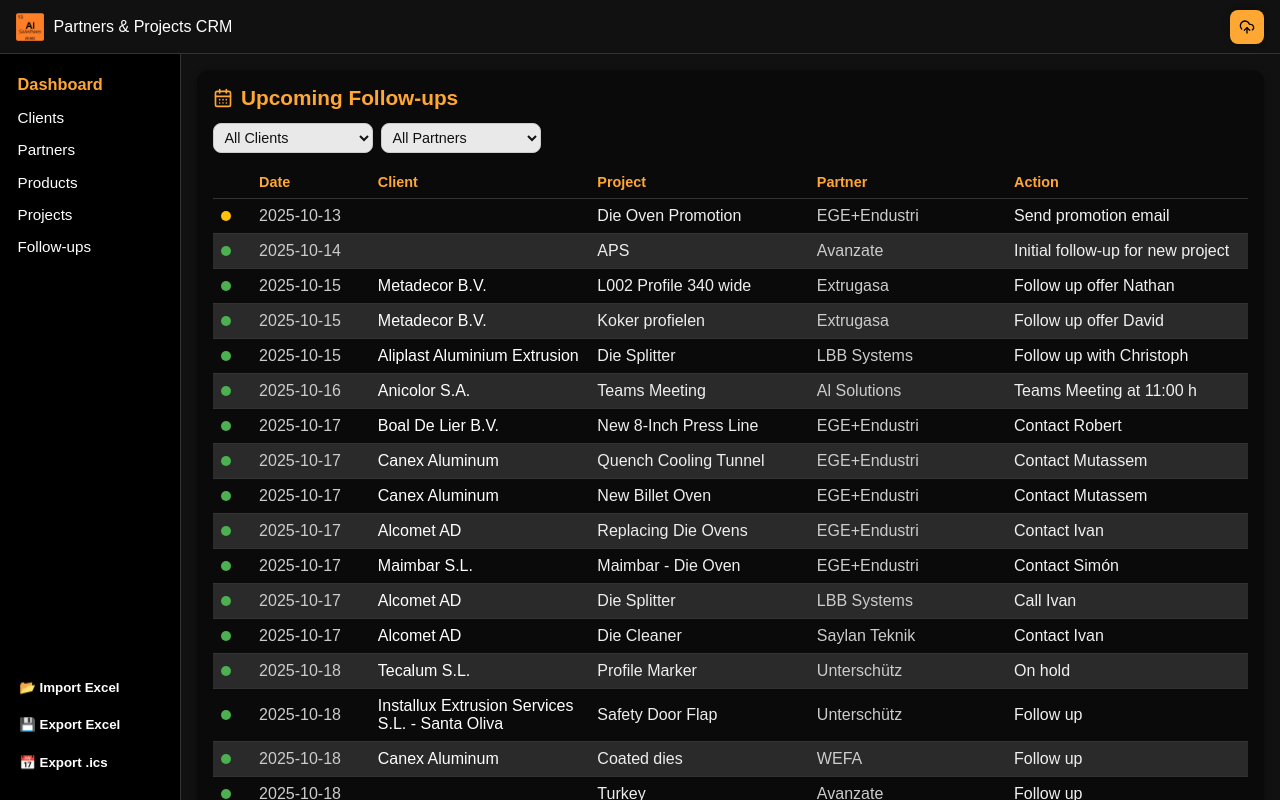
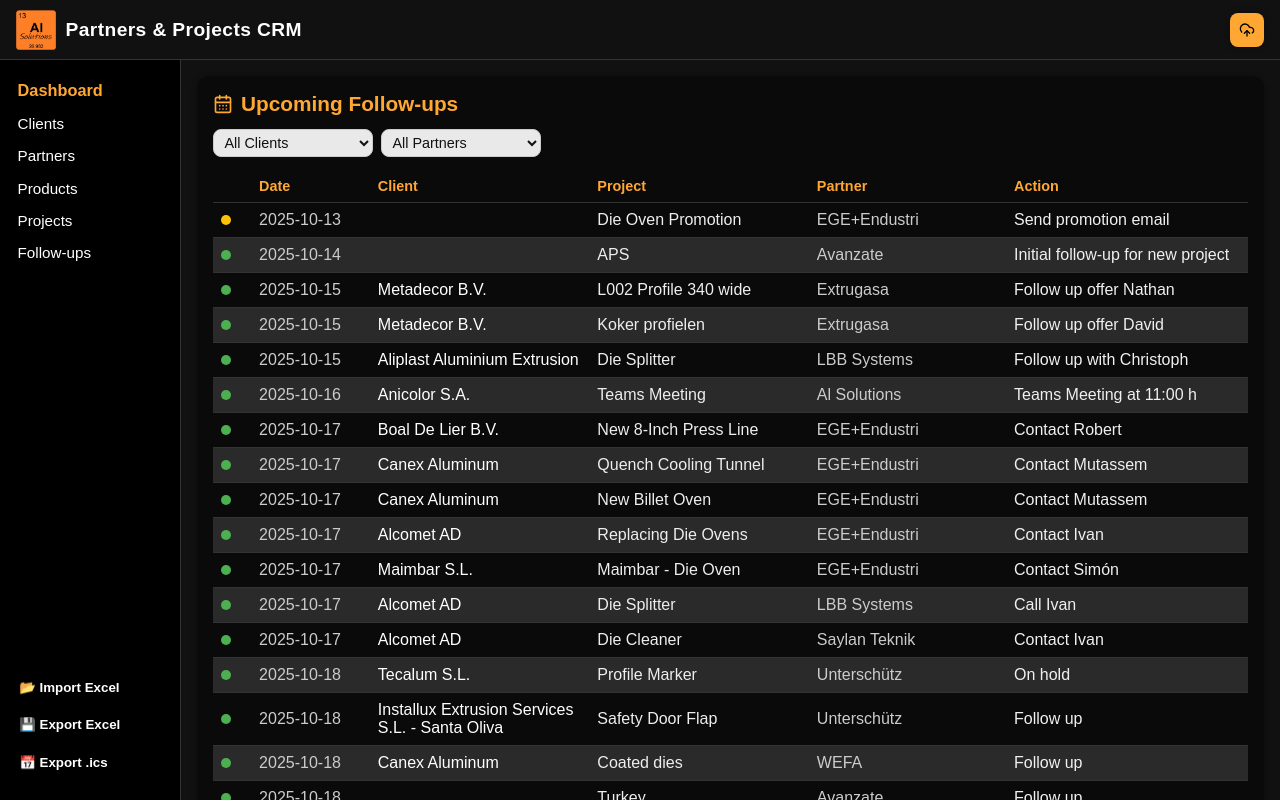
Before and after one commit to HansvanLeerdam/extrusion-crm-app, a React (Vite) app: page / in a window 1280 px wide. Built offline with nearby package versions, Linux system fonts and the light colour scheme; the HTML template or start-up script is replaced by a standard one.

Commit message:
Update header title and clean styles across pages

```diff
--- a/src/App.jsx
+++ b/src/App.jsx
@@ -252,10 +252,19 @@
           <img
             src="/logo.png"
             alt="Extrusion CRM"
-            style={{ height: "28px", width: "28px", objectFit: "contain" }}
+            style={{ height: "40px", width: "40px", objectFit: "contain" }}
           />
-          <div>Partners & Projects CRM</div>
-        </div>
+         <div
+  style={{
+    fontSize: "1.2rem",
+    fontWeight: 700,
+    color: "#fff",
+    letterSpacing: "0.4px"
+  }}
+>
+  Partners & Projects <span style={{ color: "#fff" }}>CRM</span>
+</div>
+</div>
 
         <button
           onClick={saveDataToGitHub}
@@ -408,7 +417,7 @@
   border: "1px solid #ccc",
   borderRadius: "8px",
   padding: "0.35rem 0.5rem",
-  height: "32px",
+  height: "28px",
   fontSize: "0.9rem",
   color: "#111",
   width: "100%",
--- a/src/pages/Clients.jsx
+++ b/src/pages/Clients.jsx
@@ -27,7 +27,7 @@
 
   // unified style
   const inputStyle = {
-    height: "30px",
+    height: "28px",
     background: "#e9e9e9",
     color: "#111",
     border: "1px solid #ccc",
--- a/src/pages/Dashboard.jsx
+++ b/src/pages/Dashboard.jsx
@@ -7,7 +7,7 @@
   const [filterPartner, setFilterPartner] = useState("")
 
   const inputStyle = {
-    height: "30px",
+    height: "28px",
     background: "#e9e9e9",
     color: "#111",
     border: "1px solid #ccc",
--- a/src/pages/Partners.jsx
+++ b/src/pages/Partners.jsx
@@ -27,7 +27,7 @@
     border: "1px solid #ccc",
     borderRadius: "8px",
     padding: "0.35rem 0.5rem",
-    height: "30px",
+    height: "28px",
     fontSize: "0.9rem",
     color: "#111",
     width: "100%",
```
